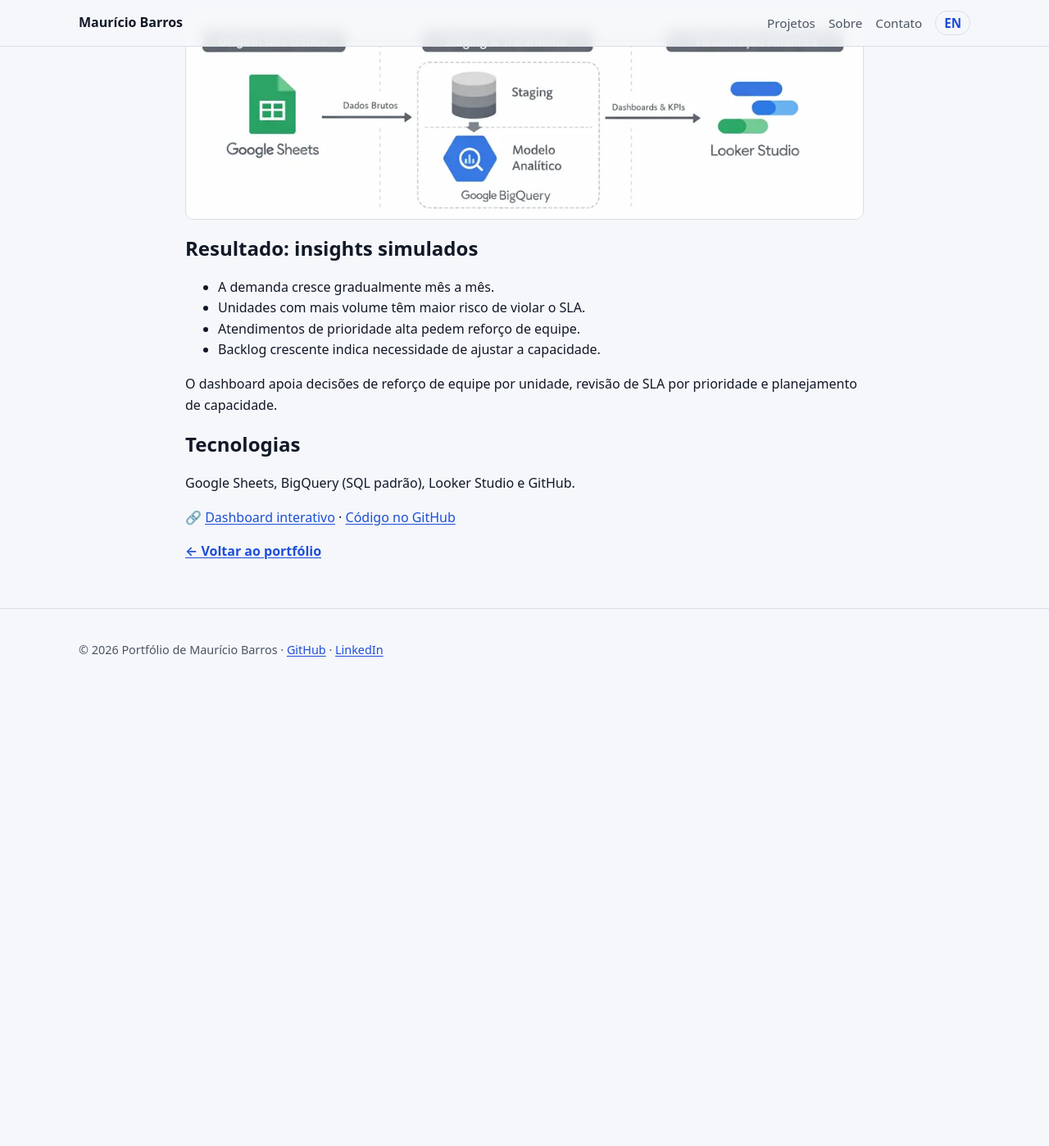
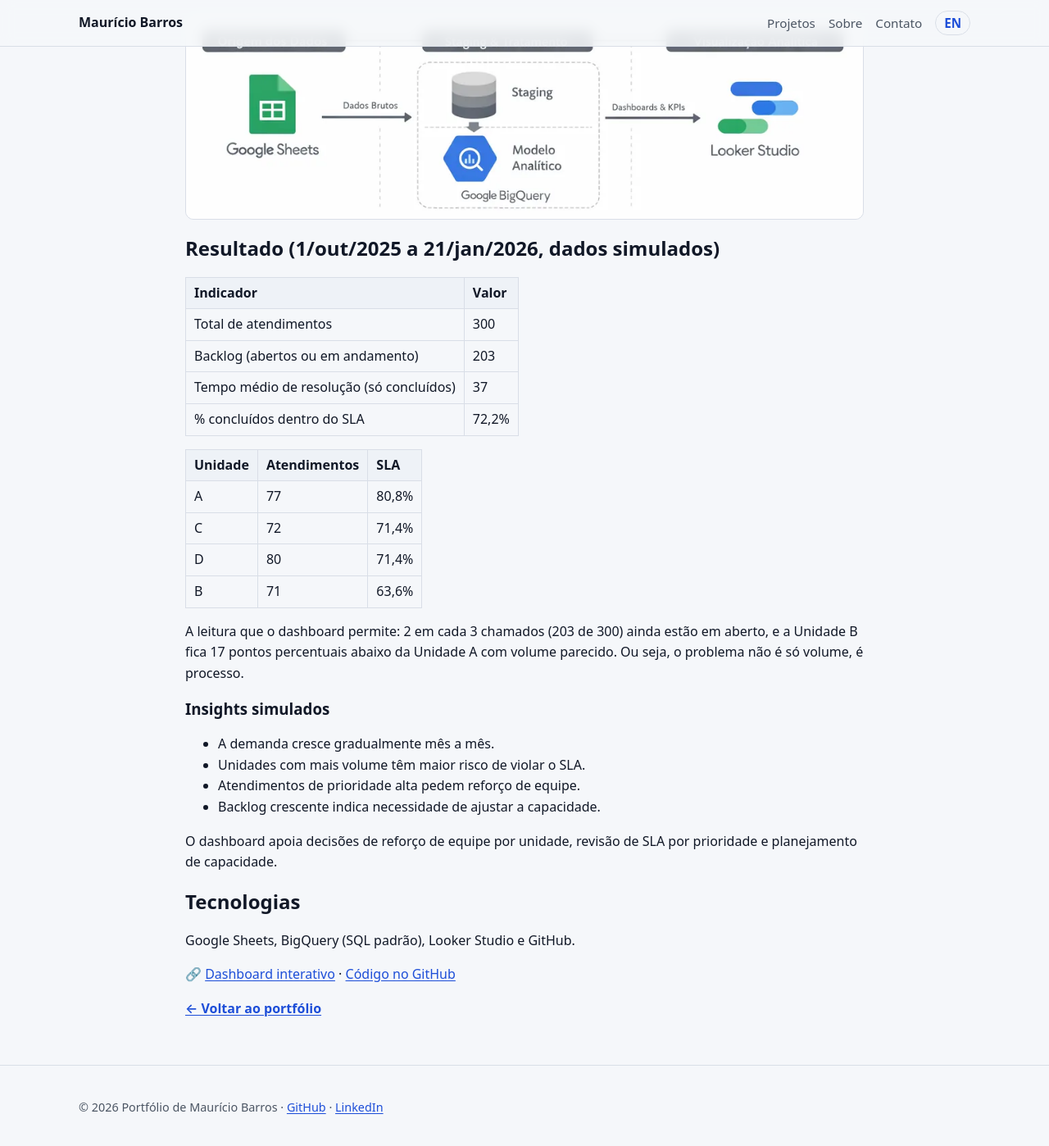
Before and after one commit to opusvix/opusvix.github.io, a Jekyll site: the page built from projetos/suporte-operacional-google.md, in a window 1280 px wide and 1400 px high, scrolled down 1421 px. Shown: the whole window at 82% size. Built offline with Jekyll 4.4.1, drawn with Linux system fonts in a browser that asks for light colours; before the commit the page ends 2264 px from its top, so only the background shows below that.

```diff
--- a/projetos/suporte-operacional-google.md
+++ b/projetos/suporte-operacional-google.md
@@ -32,7 +32,25 @@ Looker Studio (dashboards)
 
 ![Arquitetura](/assets/projetos/suporte-operacional/arquitetura.webp)
 
-## Resultado: insights simulados
+## Resultado (1/out/2025 a 21/jan/2026, dados simulados)
+
+| Indicador | Valor |
+| --- | --- |
+| Total de atendimentos | 300 |
+| Backlog (abertos ou em andamento) | 203 |
+| Tempo médio de resolução (só concluídos) | 37 |
+| % concluídos dentro do SLA | 72,2% |
+
+| Unidade | Atendimentos | SLA |
+| --- | --- | --- |
+| A | 77 | 80,8% |
+| C | 72 | 71,4% |
+| D | 80 | 71,4% |
+| B | 71 | 63,6% |
+
+A leitura que o dashboard permite: 2 em cada 3 chamados (203 de 300) ainda estão em aberto, e a Unidade B fica 17 pontos percentuais abaixo da Unidade A com volume parecido. Ou seja, o problema não é só volume, é processo.
+
+### Insights simulados
 
 - A demanda cresce gradualmente mês a mês.
 - Unidades com mais volume têm maior risco de violar o SLA.
```
Also changed, not shown: _data/projetos.yml (+4 -4 lines), en/projetos/sales-forecast-ml.md (+3 -0 lines), en/projetos/suporte-operacional-google.md (+19 -1 lines), projetos/sales-forecast-ml.md (+3 -0 lines).
